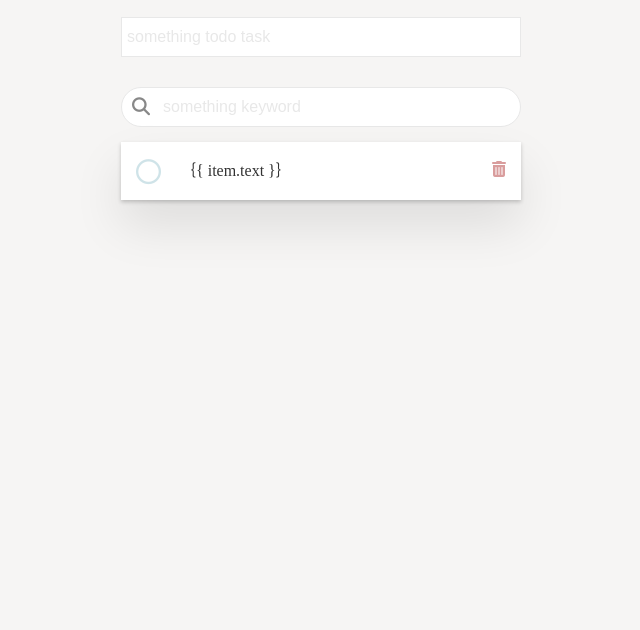
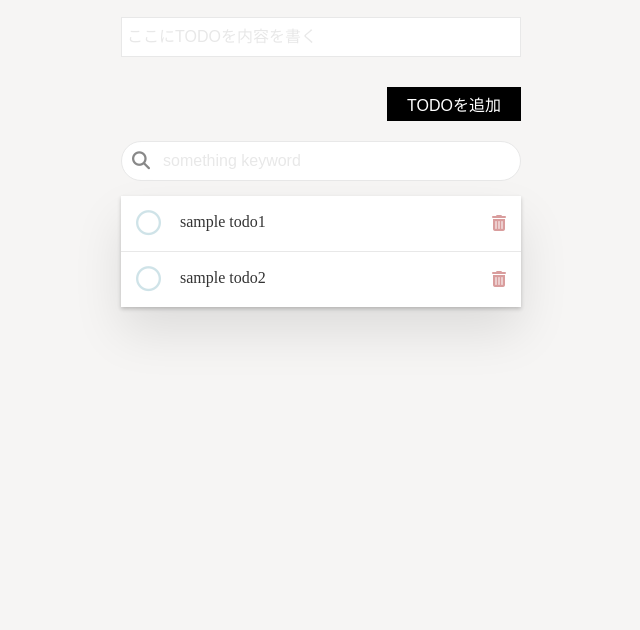
Before and after one commit to ss8806/todolist_vue, a plain HTML site: page index.html in a window 1280 px wide. Shown: the part 170-800 px from the top of the page, without its empty margins (319-959 px from the left). Drawn offline with nearby package versions, Linux system fonts and the light colour scheme.

Commit message:
ボタン追加

```diff
--- a/app.css
+++ b/app.css
@@ -36,13 +36,14 @@ body{
   color: #e8e8e8;
 }
 .btn{
-  padding: 5px 30px;
+  padding: 5px 20px;
   background: #000;
   color: #fff;
   border: none;
-  text-align: right;
+  float: right;
   margin: 0;
   font-size: 16px;
+  margin-bottom: 20px;
 }
 .btn:hover{
   cursor: pointer;
--- a/app.js
+++ b/app.js
@@ -1,5 +1,6 @@
-Vue.component("todo-item", {
-  data: function() {
+var app1 = new Vue({
+  el: '#appTodo',
+  data: function() { // 初期値を入力
     return {
       items: [
         { id: 1, text: "sample todo1", isChecked: false },
@@ -7,7 +8,8 @@ Vue.component("todo-item", {
       ],
       nextID: 3,
       todoItem: "",
-      searchWord: ""
+      searchWord: "",
+      editMode: false,
     };
   },
   computed: {
@@ -22,10 +24,10 @@ Vue.component("todo-item", {
         text: this.todoItem,
         isChecked: false
       }),
-        (this.todoItem = "");
+        (this.todoItem = "")
     },
     doRemove(index) {
-      this.items.splice(index, 1);
+      this.items.splice(index, 1); //要素を削除してつなぎ合わせる 第二引数に１を指定しないと全てが消える
     },
     changeStatus(item) {
       item.isChecked = item.isChecked ? false : true;
@@ -33,6 +35,8 @@ Vue.component("todo-item", {
     searchItem(list, key) {
       return list.filter(function(item) {
         return item.text.indexOf(key) !== -1 || key === "";
+        // 文字列.indexOf( 検索したい文字)
+        // -1 は存在しない場合という意味
       });
     }
   }
--- a/index.html
+++ b/index.html
@@ -10,20 +10,26 @@
   </head>
   <body>
     <div class="main">
-      <h1 class="mainTitle">TODOS</h1>
+      <h1 class="mainTitle">TODO LIST</h1>
       <div id="appTodo">
         <div>
+
                <div class="form">
                 <div class="inputArea">
                   <input
                     type="text"
                     class="inputText"
-                    placeholder="something todo task"
-                    v-on:keydown.enter.shift="addItem"
+                    placeholder="ここにTODOを内容を書く"
+                    v-on:keydown.enter="addItem"
                     v-model="todoItem"
                   />
                 </div>
-              </div>
+               </div>
+
+               <button
+                 v-on:click="addItem"
+                 class="btn add-todo">TODOを追加
+               </button>
 
               <div class="searchBox">
                 <i class="fa fa-search searchBox__icon"></i>
@@ -37,6 +43,7 @@
 
               <ul class="list">
                 <transition-group name="fade">
+                  <input type="checkbox">
                   <li
                     class="list__item"
                     v-for="(item,index) in filteredItems"
@@ -47,7 +54,7 @@
                       class="fa fa-circle-thin icon-check"
                       v-on:click="changeStatus(item)"
                     ></i>
-                    <span>｛{ item.text }｝</span>
+                    <span> {{ item.text }}</span>
                     <i
                       class="fa fa-trash icon-trash"
                       v-on:click="doRemove(index)"
```
